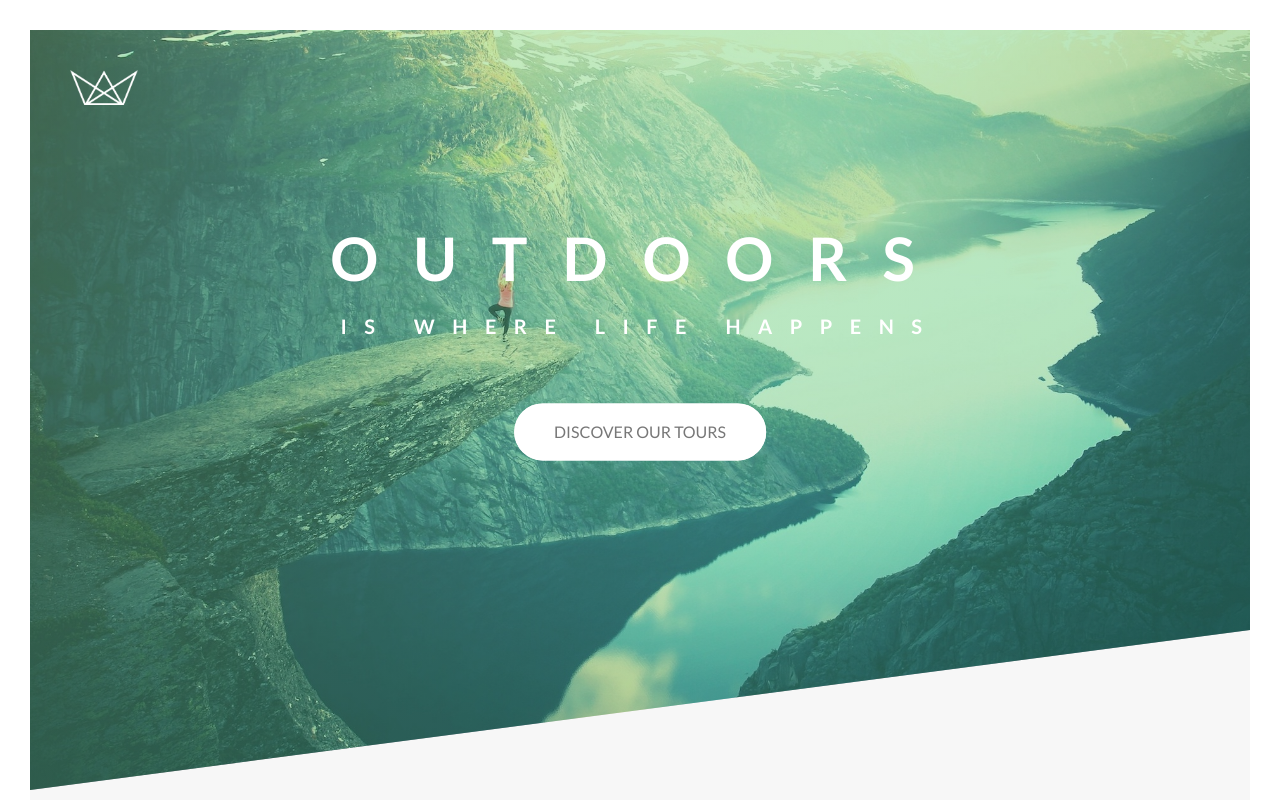
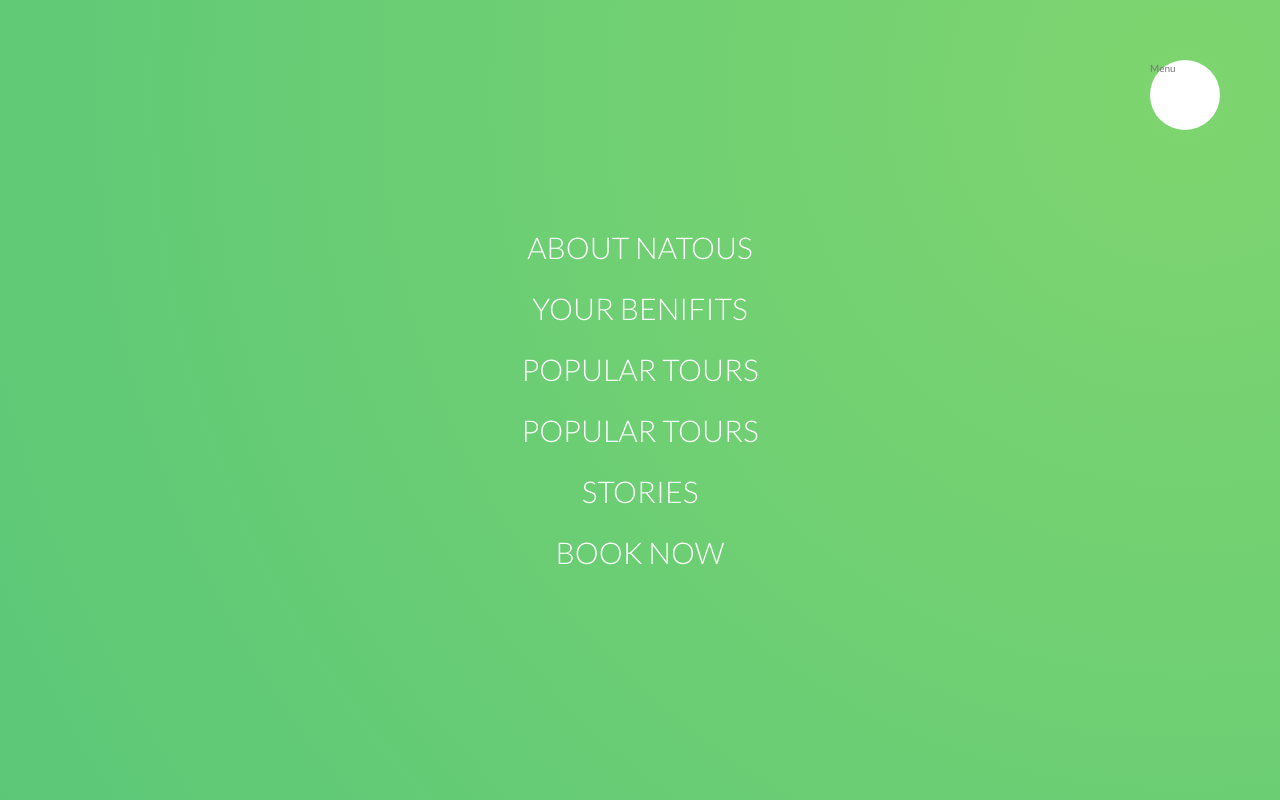
Before and after one commit to saaahilhussain/na-tours, a website: page index.html in a window 1280 px wide. Shown: the top 800 px of the page. Drawn offline with Linux system fonts and the light colour scheme.

Commit message:
add: navigation part-1

```diff
--- a/index.html
+++ b/index.html
@@ -17,6 +17,25 @@
     <title>Natours | Exciting tours for adventurous people</title>
   </head>
   <body>
+    <div class="navigation">
+      <input type="checkbox" class="navigation__checkbox" id="navi-toggle">
+
+      <label for="navi-toggle" class="navigation__button">Menu</label>
+
+      <div class="navigation__background">&nbsp;</div>
+      <nav class="navigation__nav">
+        <ul class="navigation__list">
+          <li class="navigation__item"><a href="#" class="navigation__link">About Natous</a></li>
+          <li class="navigation__item"><a href="#" class="navigation__link">Your benifits</a></li>
+          <li class="navigation__item"><a href="#" class="navigation__link">Popular tours</a></li>
+          <li class="navigation__item"><a href="#" class="navigation__link">Popular Tours</a></li>
+          <li class="navigation__item"><a href="#" class="navigation__link">Stories</a></li>
+          <li class="navigation__item"><a href="#" class="navigation__link">Book Now</a></li>
+        </ul>
+      </nav>
+    </div>
+
+
     <header class="header">
       <div class="header__logo-box">
         <img src="img/logo-white.png" alt="logo" class="header__logo" />
--- /dev/null
+++ b/sass/layout/_navigation.scss
@@ -0,0 +1,61 @@
+.navigation {
+  &__checkbox {
+    display: none;
+  }
+
+  &__button {
+    height: 7rem;
+    width: 7rem;
+    border-radius: 50%;
+    background-color: $color-white;
+    position: fixed;
+    top: 6rem;
+    right: 6rem;
+    z-index: 55;
+  }
+
+  &__background {
+    height: 6rem;
+    width: 6rem;
+    border-radius: 50%;
+    position: fixed;
+    top: 6.5rem;
+    right: 6.5rem;
+    background-image: radial-gradient(
+      $color-primary-light,
+      $color-primary-dark
+    );
+    z-index: 50;
+    transform: scale(80);
+  }
+
+  &__nav {
+    height: 100vh;
+    width: 100%;
+    position: fixed;
+    top: 0;
+    right: 0;
+    z-index: 52;
+  }
+
+  &__list {
+    position: absolute;
+    top: 50%;
+    left: 50%;
+    transform: translate(-50%, -50%);
+    list-style: none;
+    text-align: center;
+  }
+
+  &__item {
+    margin: 1rem;
+  }
+
+  &__link {
+    font-size: 3rem;
+    font-weight: 300;
+    color: $color-white;
+    text-decoration: none;
+    text-transform: uppercase;
+  }
+}
--- a/sass/main.scss
+++ b/sass/main.scss
@@ -15,6 +15,7 @@
 @import "components/bg-video";
 @import "components/form";
 
+@import "layout/navigation";
 @import "layout/header";
 @import "layout/grid";
 @import "layout/footer";
```
Also changed, not shown: css/style.css, 1 other file.
